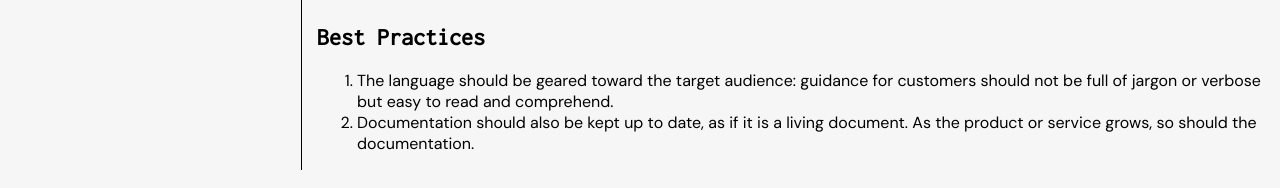
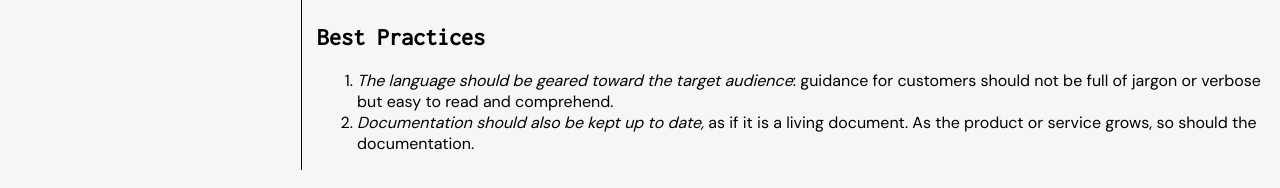
Before and after one commit to ca-s92/fcc-techdoc, a plain HTML site: page index.html in a window 1280 px wide. Shown: the part 788-976 px from the top of the page. Drawn offline with Linux system fonts and the light colour scheme.

Commit message:
added em to parts of best practices

```diff
--- a/index.html
+++ b/index.html
@@ -84,8 +84,8 @@
         </header>
         <article>
           <ol>
-            <li>The language should be geared toward the target audience: guidance for customers should not be full of jargon or verbose but easy to read and comprehend.</li>
-            <li>Documentation should also be kept up to date, as if it is a living document. As the product or service grows, so should the documentation.</li>
+            <li> <em>The language should be geared toward the target audience</em>: guidance for customers should not be full of jargon or verbose but easy to read and comprehend.</li>
+            <li><em>Documentation should also be kept up to date,</em> as if it is a living document. As the product or service grows, so should the documentation.</li>
           </ol>
         </article>
       </section>
```
